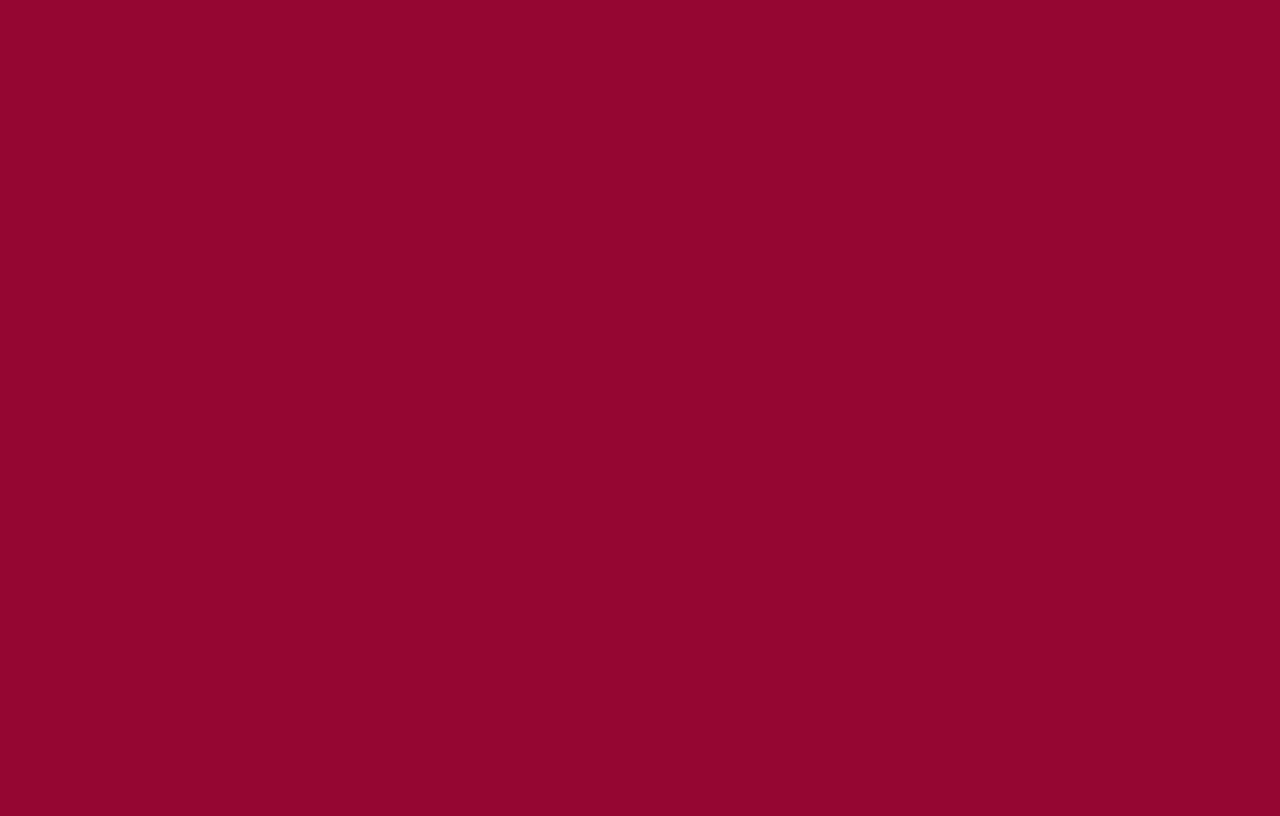
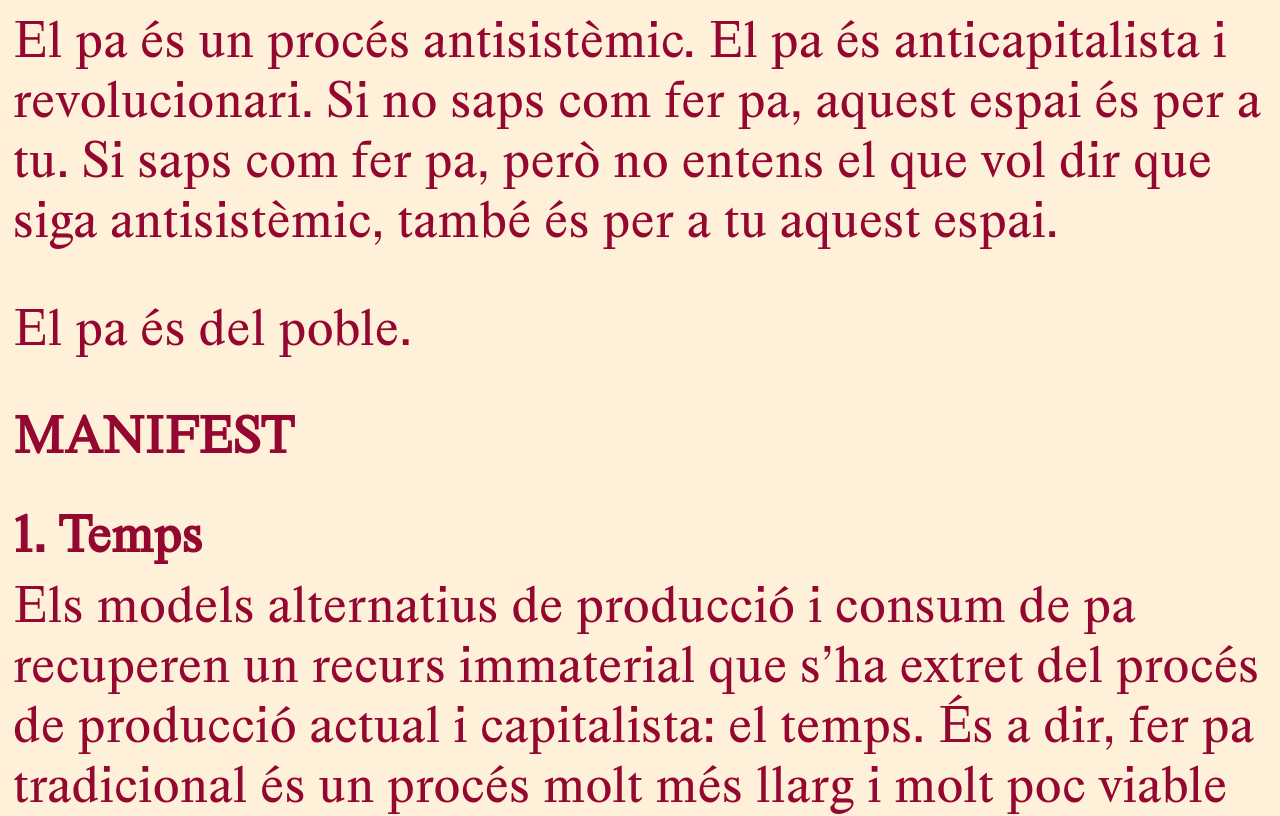
Before and after one commit to procesantisistemic/pa, a plain HTML site: page index.html in a window 1280 px wide. Shown: the top 816 px of the page. Drawn offline with Linux system fonts and the light colour scheme; files whose address does not match are found by name.

Commit message:
Add files via upload

```diff
--- a/index.html
+++ b/index.html
@@ -7,7 +7,7 @@
 		<link rel="stylesheet" type="text/css" href="css/style.css">
 		<script src="js/scripts.js"></script>
 	</head>
-	<body style="background-color:#930731;">
+	<body style="background-color:#fff0d9;">
 		<img id="manifest" src="img/baby.jpg">
 		<div id="wrapper">
 			<p>
```
